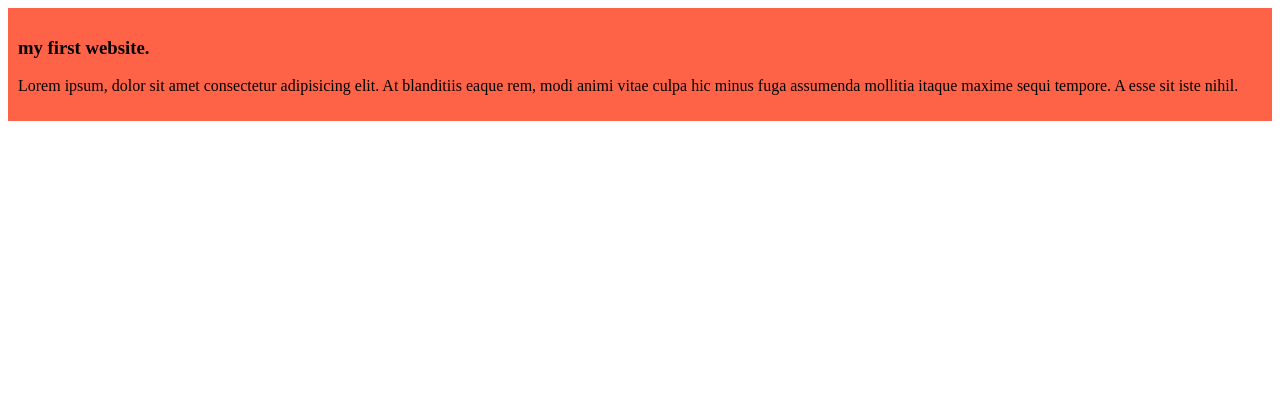
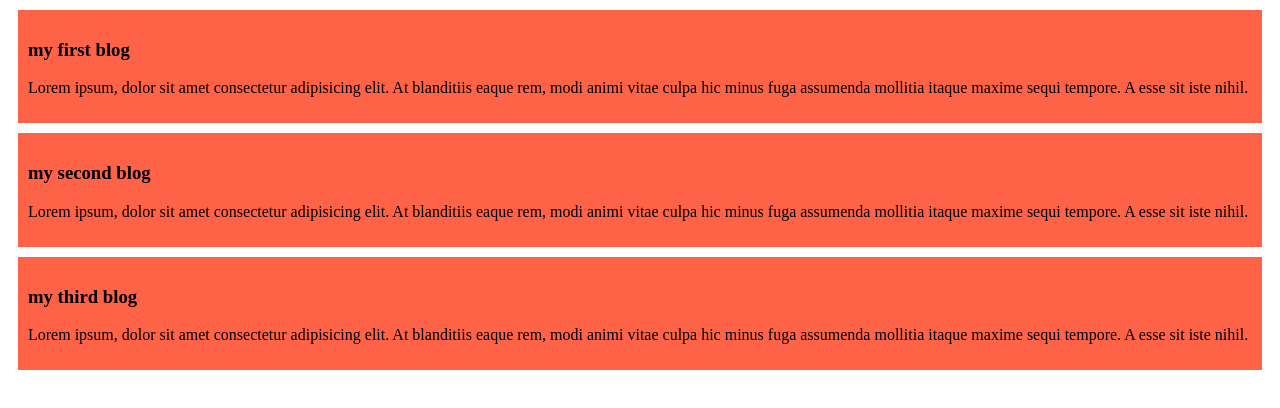
Before and after one commit to TANVIRHOSSENEKRA555/my-new-website, a plain HTML site: page simple.html in a window 1280 px wide. Drawn offline with Linux system fonts and the light colour scheme.

Commit message:
added the second and third blog

```diff
--- a/simple.html
+++ b/simple.html
@@ -8,7 +8,15 @@
 </head>
 <body>
     <div>
-        <h3>my first website.</h3>
+        <h3>my first blog</h3>
+        <p>Lorem ipsum, dolor sit amet consectetur adipisicing elit. At blanditiis eaque rem, modi animi vitae culpa hic minus fuga assumenda mollitia itaque maxime sequi tempore. A esse sit iste nihil.</p>
+    </div>
+    <div>
+        <h3>my second blog</h3>
+        <p>Lorem ipsum, dolor sit amet consectetur adipisicing elit. At blanditiis eaque rem, modi animi vitae culpa hic minus fuga assumenda mollitia itaque maxime sequi tempore. A esse sit iste nihil.</p>
+    </div>
+    <div>
+        <h3>my third blog</h3>
         <p>Lorem ipsum, dolor sit amet consectetur adipisicing elit. At blanditiis eaque rem, modi animi vitae culpa hic minus fuga assumenda mollitia itaque maxime sequi tempore. A esse sit iste nihil.</p>
     </div>
 </body>
--- a/style/blog.css
+++ b/style/blog.css
@@ -1,4 +1,5 @@
 div{
     background-color: tomato;
     padding: 10px;
+    margin: 10px;
 }
```
